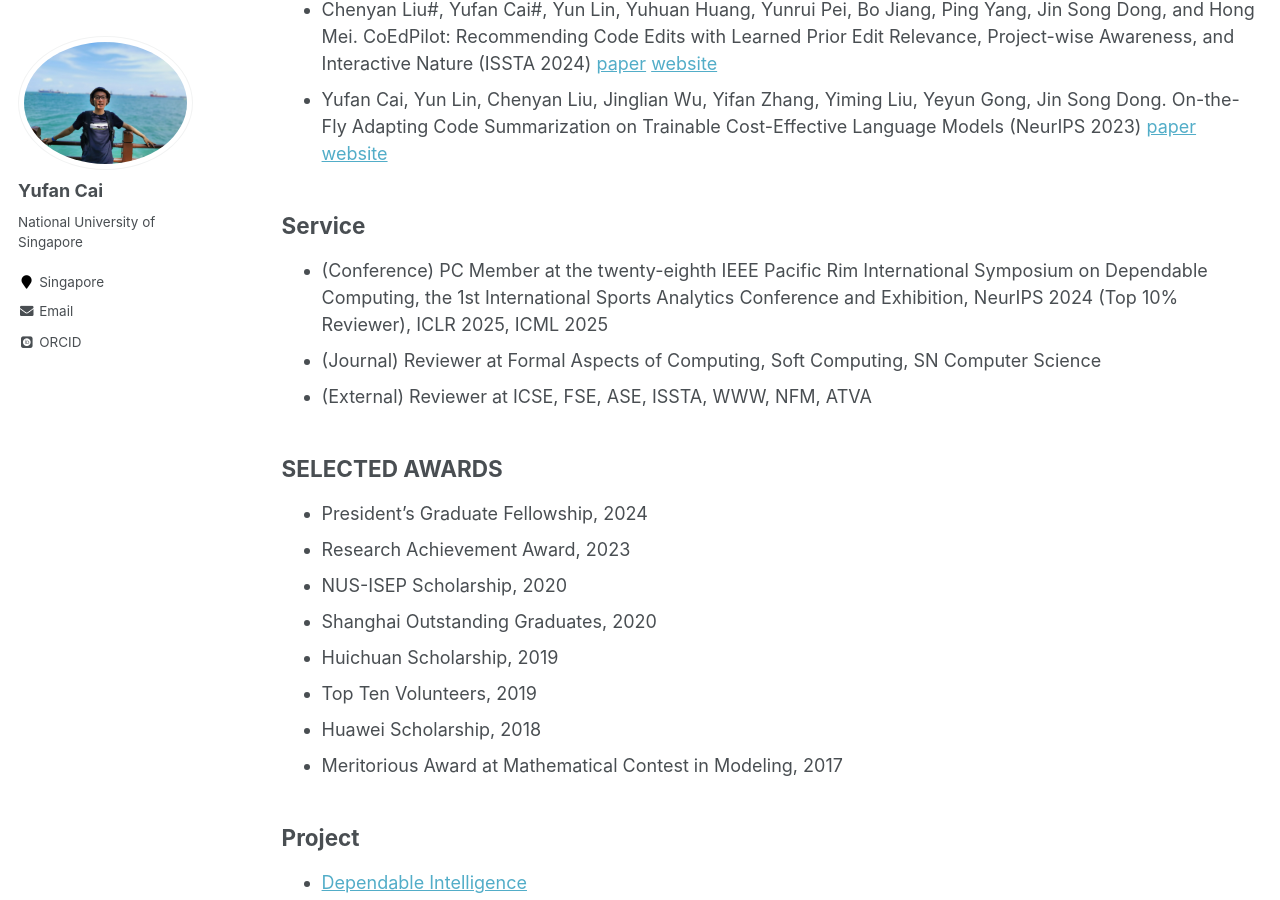
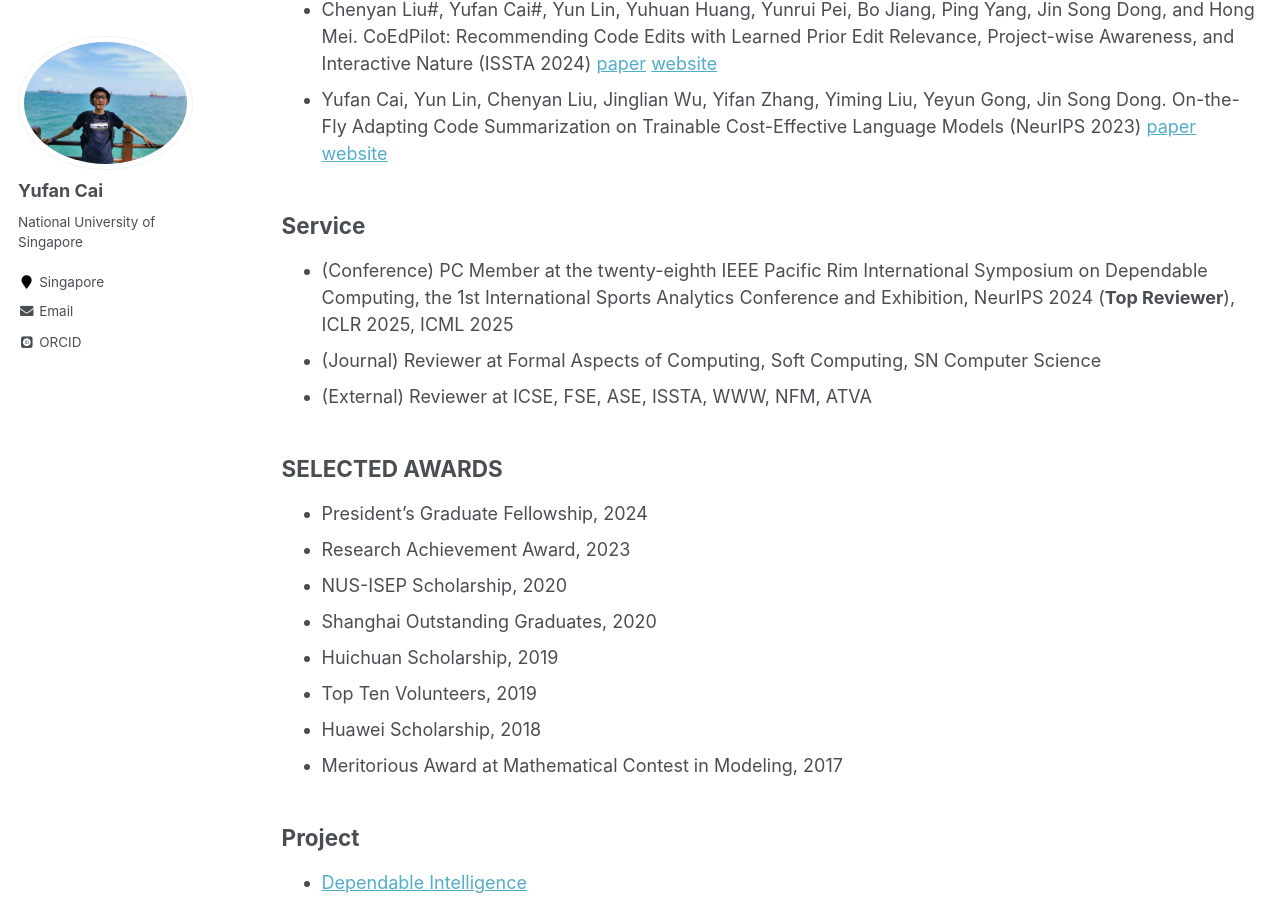
Before and after one commit to CaiYufan-NUS/caiyufan-nus.github.io, a Jekyll site: the page built from _pages/cv.md, in a window 1280 px wide and 900 px high, scrolled down 690 px. Built offline with Jekyll 4.4.1, drawn with Linux system fonts in a browser that asks for light colours; some web fonts are replaced.

Commit message:
Update cv.md

```diff
--- a/_pages/cv.md
+++ b/_pages/cv.md
@@ -21,7 +21,7 @@ redirect_from:
 - Yufan Cai, Yun Lin, Chenyan Liu, Jinglian Wu, Yifan Zhang, Yiming Liu, Yeyun Gong, Jin Song Dong. On-the-Fly Adapting Code Summarization on Trainable Cost-Effective Language Models (NeurIPS 2023) [paper](https://proceedings.neurips.cc/paper_files/paper/2023/hash/b16e6de5fbbdcb2df237aa66b302bc17-Abstract-Conference.html) [website](https://sites.google.com/view/adacom23/home)
 
 ## Service
-- (Conference) PC Member at the twenty-eighth IEEE Pacific Rim International Symposium on Dependable Computing, the 1st International Sports Analytics Conference and Exhibition, NeurIPS 2024 (Top 10% Reviewer), ICLR 2025, ICML 2025
+- (Conference) PC Member at the twenty-eighth IEEE Pacific Rim International Symposium on Dependable Computing, the 1st International Sports Analytics Conference and Exhibition, NeurIPS 2024 (**Top Reviewer**), ICLR 2025, ICML 2025
 - (Journal) Reviewer at Formal Aspects of Computing, Soft Computing, SN Computer Science
 - (External) Reviewer at ICSE,  FSE,  ASE, ISSTA, WWW, NFM, ATVA
 
```
